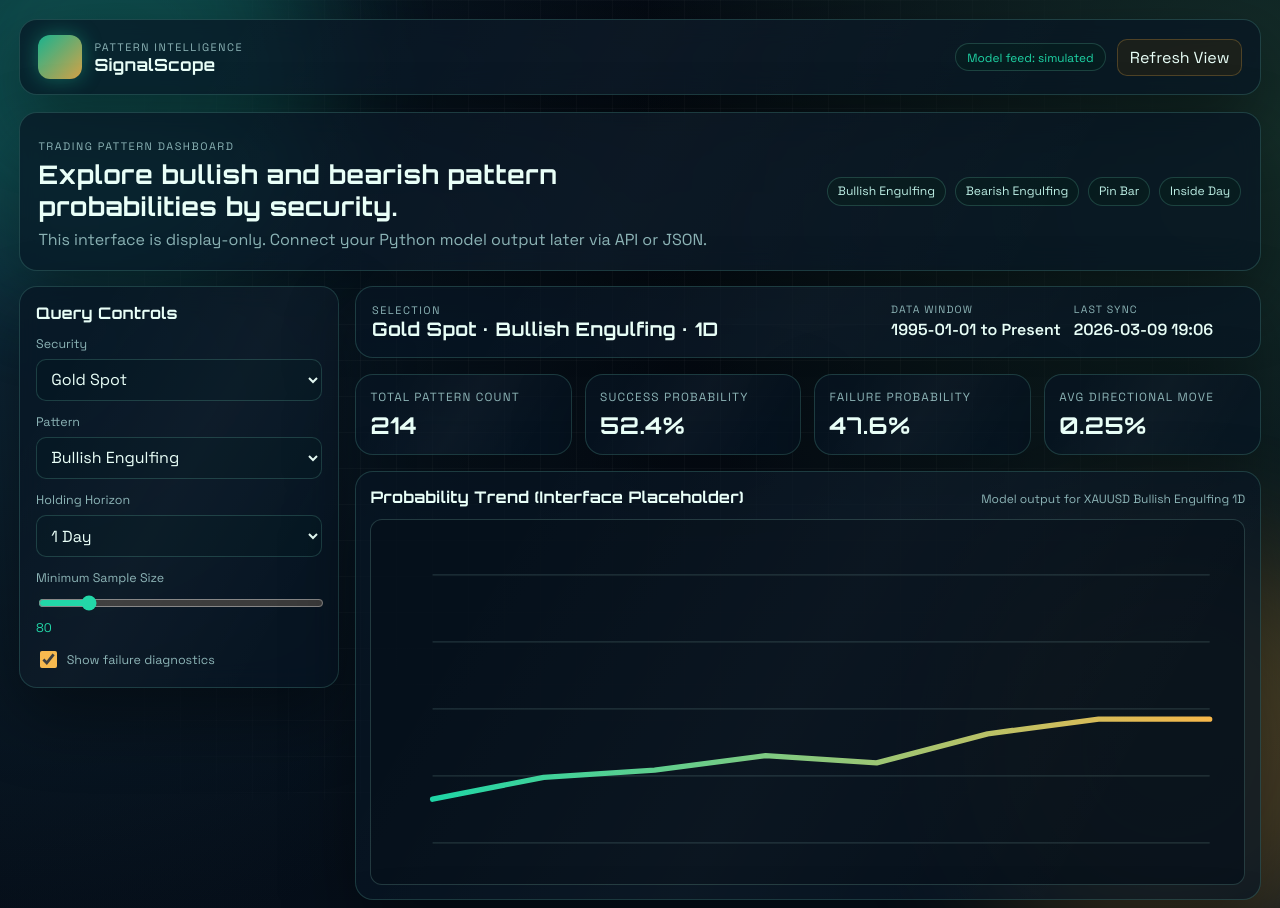
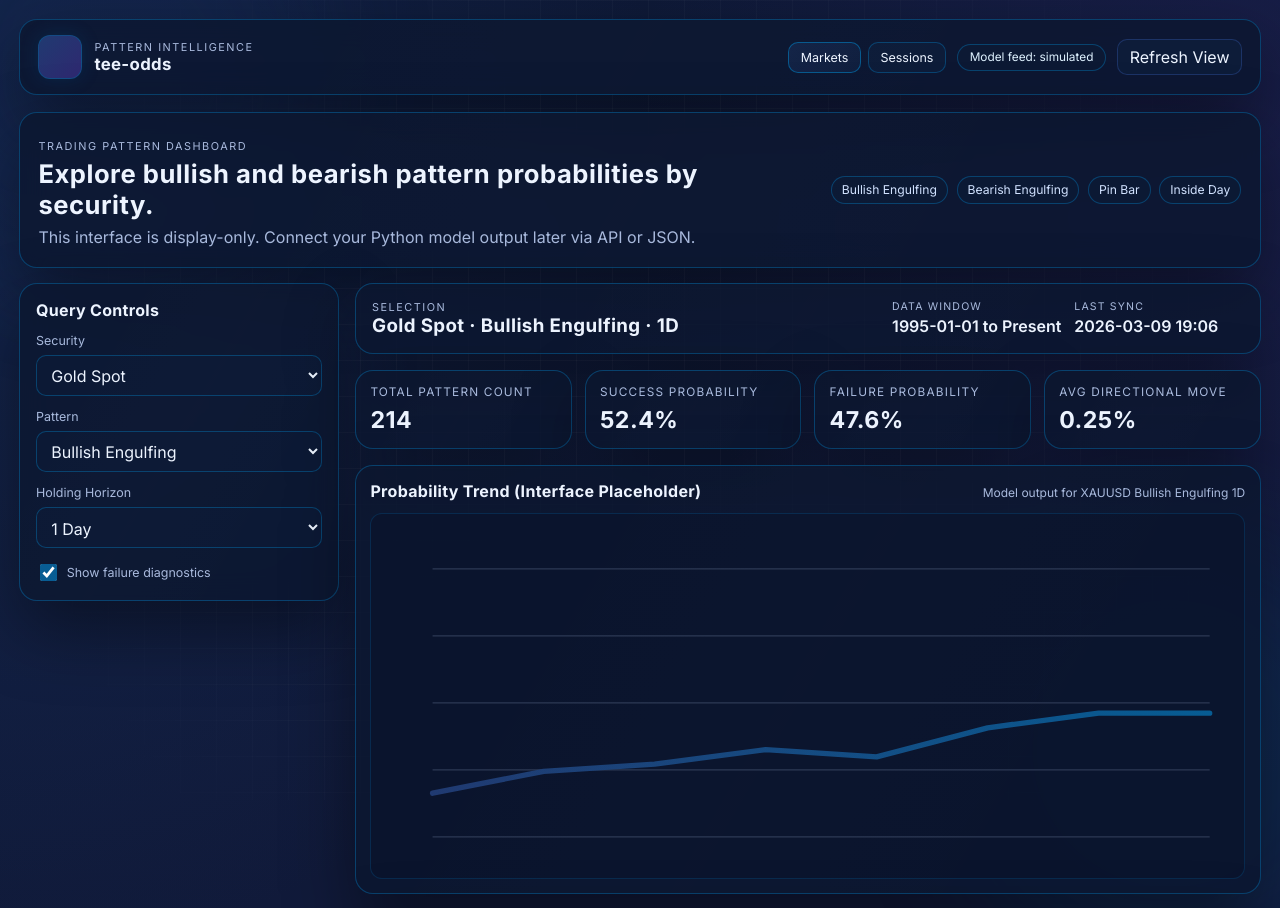
Before and after one commit to Felixtrevelyan/Flappy-bird, a plain HTML site: page index.html in a window 1280 px wide. Shown: the top 908 px of the page. Drawn offline with Linux system fonts and the light colour scheme; a script that the page names is missing.

Commit message:
Add files via upload

```diff
--- a/game.js
+++ b/game.js
@@ -151,11 +151,11 @@
   const securitySelect = document.getElementById("security-select");
   const patternSelect = document.getElementById("pattern-select");
   const horizonSelect = document.getElementById("horizon-select");
-  const sampleSizeSlider = document.getElementById("sample-size");
-  const sampleOutput = document.getElementById("sample-output");
   const showFailures = document.getElementById("show-failures");
   const refreshBtn = document.getElementById("refresh-btn");
   const feedStatus = document.getElementById("feed-status");
+  const marketsBtn = document.getElementById("markets-btn");
+  const sessionsBtn = document.getElementById("sessions-btn");
 
   const selectionTitle = document.getElementById("selection-title");
   const windowValue = document.getElementById("window-value");
@@ -242,21 +242,16 @@
     windowValue.textContent = securityData.window || "--";
     syncValue.textContent = `${now.toISOString().slice(0, 10)} ${now.toTimeString().slice(0, 5)}`;
 
-    const minSample = Number(sampleSizeSlider.value);
     const total = Number(stats.total || 0);
-    const tooSmall = total < minSample;
+    metricTotal.textContent = `${total}`;
+    metricSuccess.textContent = `${Number(stats.success || 0).toFixed(1)}%`;
+    metricFailure.textContent = `${Number(stats.failure || 0).toFixed(1)}%`;
+    metricMove.textContent = `${Number(stats.avgMove || 0).toFixed(2)}%`;
 
-    metricTotal.textContent = `${total}`;
-    metricSuccess.textContent = tooSmall ? "N/A" : `${Number(stats.success || 0).toFixed(1)}%`;
-    metricFailure.textContent = tooSmall ? "N/A" : `${Number(stats.failure || 0).toFixed(1)}%`;
-    metricMove.textContent = tooSmall ? "N/A" : `${Number(stats.avgMove || 0).toFixed(2)}%`;
-
-    chartCaption.textContent = tooSmall
-      ? `Not shown: sample (${total}) is below threshold (${minSample})`
-      : `Model output for ${security} ${toPatternTitle(pattern)} ${horizon}`;
+    chartCaption.textContent = `Model output for ${security} ${toPatternTitle(pattern)} ${horizon}`;
 
     trendLine.setAttribute("points", toTrendPoints(stats.series));
-    trendLine.style.opacity = tooSmall ? "0.24" : "1";
+    trendLine.style.opacity = "1";
 
     updateRows(stats.rows);
   }
@@ -303,11 +298,6 @@
     el.addEventListener("change", applyView);
   });
 
-  sampleSizeSlider.addEventListener("input", () => {
-    sampleOutput.value = sampleSizeSlider.value;
-    applyView();
-  });
-
   refreshBtn.addEventListener("click", () => {
     applyView();
     refreshBtn.animate(
@@ -320,7 +310,14 @@
     );
   });
 
-  sampleOutput.value = sampleSizeSlider.value;
+  function setTopNav(active) {
+    marketsBtn.classList.toggle("is-active", active === "markets");
+    sessionsBtn.classList.toggle("is-active", active === "sessions");
+  }
+
+  marketsBtn.addEventListener("click", () => setTopNav("markets"));
+  sessionsBtn.addEventListener("click", () => setTopNav("sessions"));
+
   initializeSelectors();
   applyView();
 
--- a/index.html
+++ b/index.html
@@ -3,11 +3,11 @@
   <head>
     <meta charset="UTF-8" />
     <meta name="viewport" content="width=device-width, initial-scale=1.0" />
-    <title>SignalScope | Pattern Probability Dashboard</title>
+    <title>tee-odds | Pattern Probability Dashboard</title>
     <link rel="preconnect" href="https://fonts.googleapis.com" />
     <link rel="preconnect" href="https://fonts.gstatic.com" crossorigin />
     <link
-      href="https://fonts.googleapis.com/css2?family=Orbitron:wght@500;600;700&family=Space+Grotesk:wght@400;500;600;700&display=swap"
+      href="https://fonts.googleapis.com/css2?family=Inter:wght@400;500;600;700;800&display=swap"
       rel="stylesheet"
     />
     <link rel="stylesheet" href="style.css" />
@@ -23,10 +23,14 @@
           <span class="brand-mark" aria-hidden="true"></span>
           <div>
             <p class="eyebrow">Pattern Intelligence</p>
-            <h1>SignalScope</h1>
+            <h1>tee-odds</h1>
           </div>
         </div>
         <div class="topbar-right">
+          <div class="top-nav" aria-label="top navigation">
+            <button class="top-nav-btn is-active" type="button" id="markets-btn">Markets</button>
+            <button class="top-nav-btn" type="button" id="sessions-btn">Sessions</button>
+          </div>
           <span class="status-pill" id="feed-status">Model feed: simulated</span>
           <button class="ghost-btn" type="button" id="refresh-btn">Refresh View</button>
         </div>
@@ -82,12 +86,6 @@
               </select>
             </label>
 
-            <label class="field">
-              <span>Minimum Sample Size</span>
-              <input id="sample-size" name="sample-size" type="range" min="20" max="400" step="10" value="80" />
-              <output id="sample-output" for="sample-size">80</output>
-            </label>
-
             <label class="field toggle-field">
               <input id="show-failures" type="checkbox" checked />
               <span>Show failure diagnostics</span>
@@ -141,8 +139,8 @@
               <svg viewBox="0 0 640 260" role="img" aria-label="probability trend chart placeholder">
                 <defs>
                   <linearGradient id="lineGrad" x1="0" y1="0" x2="1" y2="0">
-                    <stop offset="0%" stop-color="#1ed6a6" />
-                    <stop offset="100%" stop-color="#f7b84b" />
+                    <stop offset="0%" stop-color="#203A71" />
+                    <stop offset="100%" stop-color="#075C93" />
                   </linearGradient>
                 </defs>
                 <g class="grid-lines">
--- a/style.css
+++ b/style.css
@@ -1,15 +1,19 @@
 :root {
-  --bg-1: #04080f;
-  --bg-2: #071524;
-  --panel: rgba(7, 22, 35, 0.72);
-  --panel-border: rgba(109, 205, 183, 0.22);
-  --panel-highlight: rgba(247, 184, 75, 0.24);
-  --text: #e9fff8;
-  --muted: #8bb3b5;
-  --mint: #1ed6a6;
-  --amber: #f7b84b;
-  --alert: #ff7f61;
-  --line: rgba(150, 223, 214, 0.2);
+  --bg-1: #0d1a37;
+  --bg-2: #141a3d;
+  --panel: rgba(12, 23, 48, 0.84);
+  --panel-border: rgba(7, 92, 147, 0.62);
+  --panel-highlight: rgba(32, 58, 113, 0.82);
+  --text: #edf4ff;
+  --muted: #a9badd;
+  --navy-a: #203a71;
+  --navy-b: #282e68;
+  --navy-c: #1d3765;
+  --indigo: #2f2870;
+  --teal: #075c93;
+  --accent-up: #cce7ff;
+  --accent-down: #d7dcff;
+  --line: rgba(7, 92, 147, 0.32);
   --shadow: 0 28px 70px rgba(0, 0, 0, 0.42);
 }
 
@@ -26,11 +30,11 @@ body {
 
 body {
   position: relative;
-  font-family: "Space Grotesk", "Avenir Next", sans-serif;
+  font-family: "Inter", "Avenir Next", "Segoe UI", sans-serif;
   color: var(--text);
   background:
-    radial-gradient(circle at 0% 20%, #0e2839 0%, transparent 42%),
-    radial-gradient(circle at 100% 10%, #152f2a 0%, transparent 37%),
+    radial-gradient(circle at 0% 20%, rgba(32, 58, 113, 0.32) 0%, transparent 42%),
+    radial-gradient(circle at 100% 10%, rgba(47, 40, 112, 0.28) 0%, transparent 37%),
     linear-gradient(145deg, var(--bg-1), var(--bg-2));
   overflow-x: hidden;
 }
@@ -53,7 +57,7 @@ body {
   height: 420px;
   border-radius: 50%;
   filter: blur(62px);
-  opacity: 0.3;
+  opacity: 0.2;
   pointer-events: none;
   z-index: 0;
 }
@@ -61,13 +65,13 @@ body {
 .bg-glow-a {
   top: -140px;
   left: -100px;
-  background: #18b89b;
+  background: var(--navy-a);
 }
 
 .bg-glow-b {
   right: -100px;
   bottom: -160px;
-  background: #e0a538;
+  background: var(--teal);
 }
 
 .app-shell {
@@ -93,8 +97,8 @@ body {
   content: "";
   position: absolute;
   inset: 0;
-  background: linear-gradient(120deg, transparent 15%, rgba(255, 255, 255, 0.07), transparent 84%);
-  opacity: 0.35;
+  background: linear-gradient(120deg, transparent 15%, rgba(255, 255, 255, 0.03), transparent 84%);
+  opacity: 0.2;
   pointer-events: none;
 }
 
@@ -130,9 +134,9 @@ body {
   width: 44px;
   height: 44px;
   border-radius: 12px;
-  background:
-    linear-gradient(135deg, rgba(30, 214, 166, 0.8), rgba(247, 184, 75, 0.86));
-  box-shadow: 0 0 20px rgba(30, 214, 166, 0.38);
+  background: linear-gradient(135deg, var(--navy-a), var(--indigo));
+  border: 1px solid var(--panel-border);
+  box-shadow: 0 0 18px rgba(7, 92, 147, 0.22);
 }
 
 h1,
@@ -140,7 +144,8 @@ h2,
 h3,
 h4 {
   margin: 0;
-  font-family: "Orbitron", "Eurostile", sans-serif;
+  font-family: "Inter", "Avenir Next", "Segoe UI", sans-serif;
+  font-weight: 700;
   letter-spacing: 0.02em;
 }
 
@@ -160,6 +165,35 @@ h1 {
   display: flex;
   align-items: center;
   gap: 0.7rem;
+  flex-wrap: wrap;
+  justify-content: flex-end;
+}
+
+.top-nav {
+  display: flex;
+  gap: 0.45rem;
+}
+
+.top-nav-btn {
+  border: 1px solid var(--panel-border);
+  border-radius: 10px;
+  padding: 0.45rem 0.72rem;
+  font: inherit;
+  font-size: 0.78rem;
+  color: var(--text);
+  background: rgba(15, 30, 60, 0.84);
+  cursor: pointer;
+  transition: transform 160ms ease, box-shadow 160ms ease, background 160ms ease;
+}
+
+.top-nav-btn:hover {
+  transform: translateY(-1px);
+  box-shadow: 0 10px 22px rgba(10, 8, 28, 0.42);
+}
+
+.top-nav-btn.is-active {
+  border-color: rgba(7, 92, 147, 0.95);
+  background: linear-gradient(135deg, rgba(21, 38, 74, 0.92), rgba(16, 32, 64, 0.88));
 }
 
 .status-pill {
@@ -167,8 +201,8 @@ h1 {
   border-radius: 999px;
   padding: 0.34rem 0.72rem;
   font-size: 0.74rem;
-  color: var(--mint);
-  background: rgba(5, 32, 29, 0.56);
+  color: #dff2ff;
+  background: rgba(13, 27, 54, 0.86);
 }
 
 .ghost-btn {
@@ -177,14 +211,14 @@ h1 {
   padding: 0.45rem 0.72rem;
   font: inherit;
   color: var(--text);
-  background: rgba(54, 42, 17, 0.4);
+  background: rgba(15, 30, 60, 0.84);
   cursor: pointer;
   transition: transform 160ms ease, box-shadow 160ms ease;
 }
 
 .ghost-btn:hover {
   transform: translateY(-1px);
-  box-shadow: 0 10px 24px rgba(247, 184, 75, 0.18);
+  box-shadow: 0 10px 24px rgba(8, 8, 20, 0.45);
 }
 
 .hero {
@@ -216,8 +250,8 @@ h1 {
   padding: 0.36rem 0.62rem;
   border-radius: 999px;
   border: 1px solid var(--panel-border);
-  background: rgba(7, 32, 29, 0.55);
-  color: #bceee4;
+  background: rgba(13, 27, 54, 0.84);
+  color: #d1e2ff;
   font-size: 0.76rem;
 }
 
@@ -252,27 +286,17 @@ h1 {
   color: var(--muted);
 }
 
-select,
-input[type="range"] {
+select {
   width: 100%;
 }
 
 select {
   border: 1px solid var(--panel-border);
   border-radius: 10px;
-  background: rgba(7, 24, 35, 0.84);
+  background: rgba(13, 27, 54, 0.9);
   color: var(--text);
   padding: 0.55rem 0.64rem;
   font: inherit;
-}
-
-input[type="range"] {
-  accent-color: var(--mint);
-}
-
-output {
-  font-size: 0.78rem;
-  color: var(--mint);
 }
 
 .toggle-field {
@@ -283,7 +307,7 @@ output {
 .toggle-field input {
   width: 17px;
   height: 17px;
-  accent-color: var(--amber);
+  accent-color: var(--teal);
 }
 
 .results {
@@ -365,7 +389,7 @@ output {
   border: 1px solid var(--line);
   border-radius: 12px;
   padding: 0.48rem;
-  background: rgba(6, 16, 25, 0.72);
+  background: rgba(11, 22, 46, 0.86);
 }
 
 .chart-visual svg {
@@ -375,7 +399,7 @@ output {
 }
 
 .grid-lines line {
-  stroke: rgba(178, 232, 222, 0.16);
+  stroke: rgba(169, 186, 221, 0.22);
   stroke-width: 1;
 }
 
@@ -408,7 +432,7 @@ th,
 td {
   padding: 0.62rem 0.68rem;
   text-align: left;
-  border-bottom: 1px solid rgba(141, 205, 198, 0.14);
+  border-bottom: 1px solid rgba(7, 92, 147, 0.22);
 }
 
 th {
@@ -416,7 +440,7 @@ th {
   letter-spacing: 0.09em;
   text-transform: uppercase;
   color: var(--muted);
-  background: rgba(11, 33, 38, 0.74);
+  background: rgba(15, 30, 60, 0.9);
 }
 
 tbody tr {
@@ -464,23 +488,23 @@ tbody tr:nth-child(6) {
 }
 
 .badge.success {
-  color: #c4fff0;
-  background: rgba(27, 191, 147, 0.23);
-  border: 1px solid rgba(84, 237, 196, 0.3);
+  color: #dff2ff;
+  background: rgba(13, 27, 54, 0.86);
+  border: 1px solid rgba(7, 92, 147, 0.65);
 }
 
 .badge.failure {
-  color: #ffd7cc;
-  background: rgba(255, 127, 97, 0.2);
-  border: 1px solid rgba(255, 160, 137, 0.36);
+  color: #d9dbff;
+  background: rgba(15, 30, 60, 0.88);
+  border: 1px solid rgba(47, 40, 112, 0.72);
 }
 
 .value-up {
-  color: var(--mint);
+  color: var(--accent-up);
 }
 
 .value-down {
-  color: var(--alert);
+  color: var(--accent-down);
 }
 
 @media (max-width: 1040px) {
```
